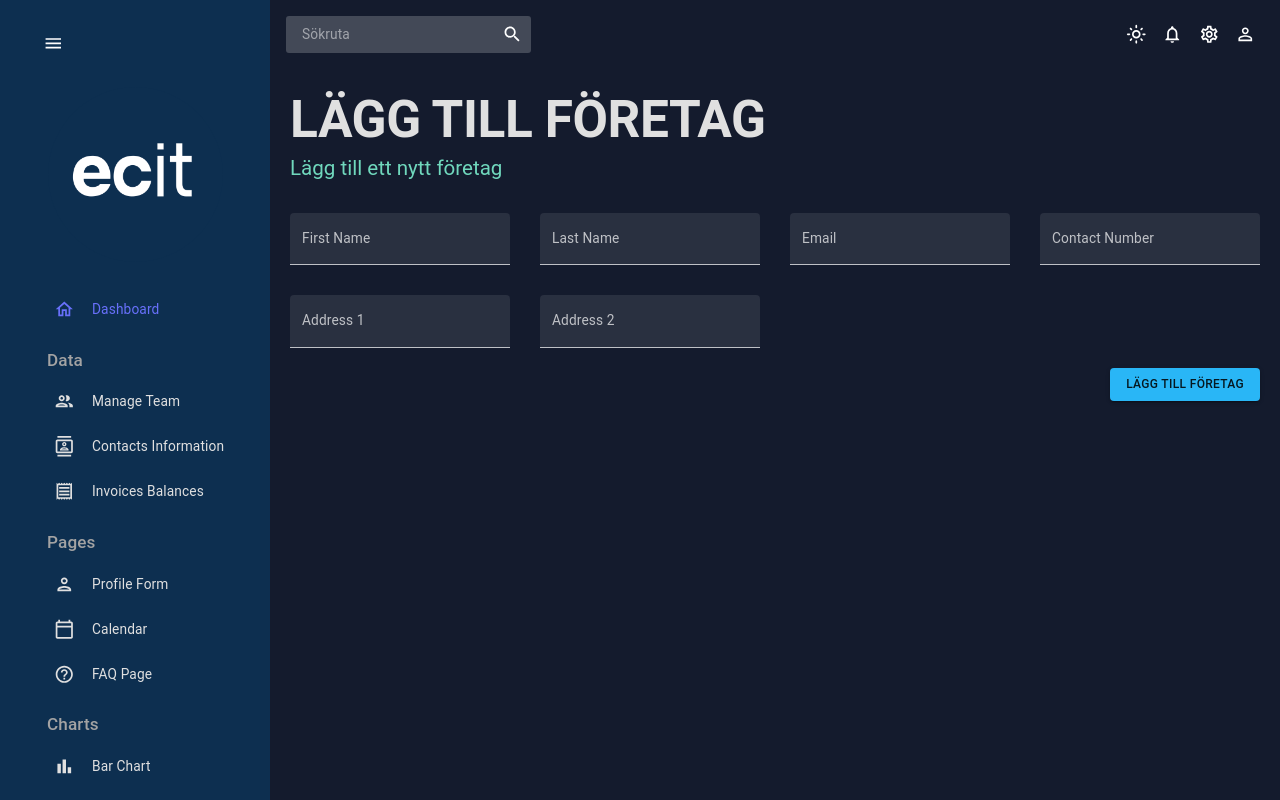
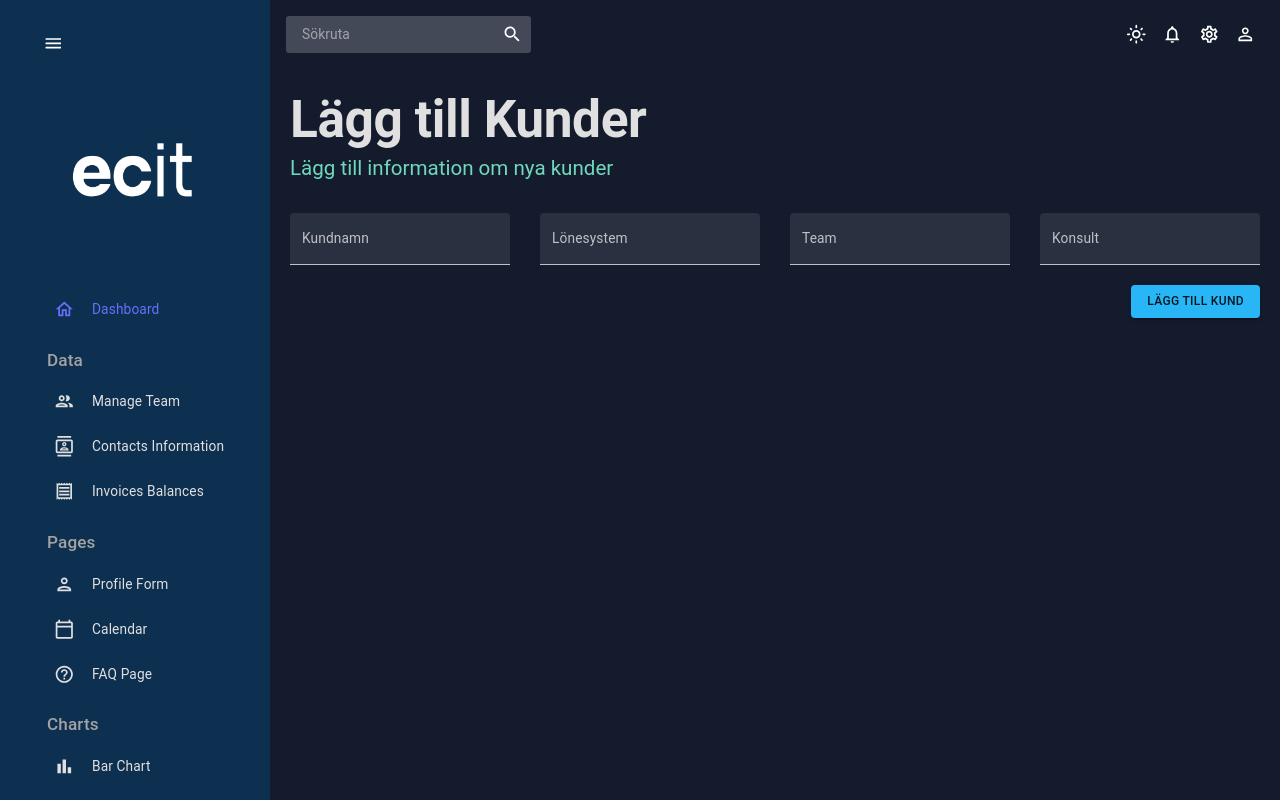
Before and after one commit to AdminEcit/dashboard, a React (Create React App) app: page /form in a window 1280 px wide. Built offline with nearby package versions, Linux system fonts and the light colour scheme.

Commit message:
Update for handling DB

```diff
--- a/src/scenes/contacts/index.jsx
+++ b/src/scenes/contacts/index.jsx
@@ -10,13 +10,18 @@ const Contacts = () => {
   const colors = tokens(theme.palette.mode);
 
   const columns = [
-    { field: "id", headerName: "ID", flex: 0.5 },
-    { field: "registrarId", headerName: "Registrar ID" },
+    { field: "id",
+      headerName: "ID",
+          flex: 1,
+    },
+    { field: "registrarId",
+      headerName: "Registrar ID",
+      flex: 1,
+    },
     {
       field: "name",
       headerName: "Kundnamn",
       flex: 1,
-      cellClassName: "name-column--cell",
     },
     {
       field: "age",
--- a/src/scenes/form/index.jsx
+++ b/src/scenes/form/index.jsx
@@ -1,162 +1,88 @@
 import { Box, TextField, Button } from "@mui/material";
 import { Formik } from "formik";
-import * as yup from "yup";
 import useMediaQuery from "@mui/material/useMediaQuery";
 import Header from "../../components/Header";
 
 const handleFormSubmit = async (values) => {
-    fetch('https://5aiv0yovs4.execute-api.eu-north-1.amazonaws.com/Production', {
-        method: 'OPTION',
+    console.log('Submitting form', values);
+    fetch('http://localhost:3001/addKund', { // Update this URL to your backend endpoint
+        method: 'POST',
         headers: {
             'Content-Type': 'application/json',
         },
         body: JSON.stringify(values),
     })
     .then(response => response.json())
-    .then(data => console.log('Data saved:', data))
-    .catch(error => console.error('Error saving data:', error));
+    .then(data => {
+        console.log('Data saved:', data);
+    })
+    .catch(error => {
+        console.error('Error saving data:', error);
+    });
 };
 
-
-
 const initialValues = {
-    firstname: "",
-    lastname: "",
-    email: "",
-    contact: "",
-    address1: "",
-    address2: "",
-}
-
-const phoneRegExp =
-/^((\\+[1-9]{1,4}[ \\-]*)|(\\([0-9]{2,3}\\)[ \\-]*)|([0-9]{2,4})[ \\-]*)*?[0-9]{3,4}?[ \\-]*[0-9]{3,4}?$/;
-
-const userSchema = yup.object().shape({
-    firstname: yup.string().required("Required"),
-    lastname: yup.string().required("Required"),
-    email: yup.string().email("Invalid Email").required("Required"),
-    contact: yup
-    .string()
-    .matches(phoneRegExp, "Phone number is not valid")
-    .required("Required"),
-    address1: yup.string().required("Required"),
-    address2: yup.string().required("Required"),
-});
-
-
-
+    Kundnamn: "",
+    Lonesystem: "",
+    Team: "",
+    Konsult: ""
+};
 
 const Form = () => {
     const isNonMobile = useMediaQuery("(min-width:600px)");
 
     return <Box m="20px">
-        <Header title="LÄGG TILL FÖRETAG" subtitle="Lägg till ett nytt företag"/>
+        <Header title="Lägg till Kunder" subtitle="Lägg till information om nya kunder"/>
         <Formik
             onSubmit={handleFormSubmit}
             initialValues={initialValues}
-        validationSchema={userSchema}
         >
-        {({values, errors, touched, handleBlur, handleChange, handleSubmit}) => (
+        {({values, handleChange, handleSubmit, handleBlur}) => (
             <form onSubmit={handleSubmit}>
-                <Box display="grid"
-                gap="30px"
-                gridTemplateColumns="repeat(4, minmax(0, 1fr))"
-                sx={{
-                    "& > div": {gridColumn: isNonMobile ? undefined: "span 4"},
-                }}
-
+                <Box display="grid" gap="30px" gridTemplateColumns="repeat(4, minmax(0, 1fr))"
+                    sx={{"& > div": {gridColumn: isNonMobile ? undefined: "span 4"}}}
                 >
                     <TextField
                         fullWidth
                         variant="filled"
-                    type="text"
-                    label="First Name"
+                        label="Kundnamn"
+                        name="Kundnamn"
+                        value={values.Kundnamn}
+                        onChange={handleChange}
                         onBlur={handleBlur}
-                    onChange={handleChange}
-                    value={values.firstname}
-                    name="firstname"
-                    error={!!touched.firstname && !!errors.firstname}
-                    helperText={touched.firstname && errors.firstname}
-                    sx={{gridColumn: "span 1"}}
                     />
-
                     <TextField
                         fullWidth
                         variant="filled"
-                    type="text"
-                    label="Last Name"
+                        label="Lönesystem"
+                        name="Lonesystem"
+                        value={values.Lonesystem}
+                        onChange={handleChange}
                         onBlur={handleBlur}
-                    onChange={handleChange}
-                    value={values.lastname}
-                    name="lastname"
-                    error={!!touched.lastname && !!errors.lastname}
-                    helperText={touched.lastname && errors.lastname}
-                    sx={{gridColumn: "span 1"}}
                     />
-
                     <TextField
                         fullWidth
                         variant="filled"
-                    type="text"
-                    label="Email"
+                        label="Team"
+                        name="Team"
+                        value={values.Team}
+                        onChange={handleChange}
                         onBlur={handleBlur}
-                    onChange={handleChange}
-                    value={values.email}
-                    name="email"
-                    error={!!touched.email && !!errors.email}
-                    helperText={touched.email && errors.email}
-                    sx={{gridColumn: "span 1"}}
                     />
-
                     <TextField
                         fullWidth
                         variant="filled"
-                    type="text"
-                    label="Contact Number"
+                        label="Konsult"
+                        name="Konsult"
+                        value={values.Konsult}
+                        onChange={handleChange}
                         onBlur={handleBlur}
-                    onChange={handleChange}
-                    value={values.contact}
-                    name="contact"
-                    error={!!touched.contact && !!errors.contact}
-                    helperText={touched.contact && errors.contact}
-                    sx={{gridColumn: "span 1"}}
                     />
-
-                    <TextField
-                    fullWidth
-                    variant="filled"
-                    type="text"
-                    label="Address 1"
-                    onBlur={handleBlur}
-                    onChange={handleChange}
-                    value={values.address1}
-                    name="address1"
-                    error={!!touched.address1 && !!errors.address1}
-                    helperText={touched.address1 && errors.address1}
-                    sx={{gridColumn: "span 1"}}
-                    />
-
-                    <TextField
-                    fullWidth
-                    variant="filled"
-                    type="text"
-                    label="Address 2"
-                    onBlur={handleBlur}
-                    onChange={handleChange}
-                    value={values.address2}
-                    name="address2"
-                    error={!!touched.address2 && !!errors.address2}
-                    helperText={touched.address2 && errors.address2}
-                    sx={{gridColumn: "span 1"}}
-                    />
-
                 </Box>
                 <Box display="flex" justifyContent="end" mt="20px">
                     <Button type="submit" color="info" variant="contained">
-                        Lägg till företag
+                        Lägg till kund
                     </Button>
-
-
                 </Box>
             </form>
         )}
```
Also changed, not shown: package.json (+11 -2 lines), server.js (added, +48 -0 lines), src/components/CustomToolbar.jsx (deleted, +0 -18 lines), src/components/MySQLConnect.jsx (added, +29 -0 lines), test.csv (added), 2 other files (tests, documents, lock files or other folders). Lines whose indentation alone changed are shown as unchanged.
